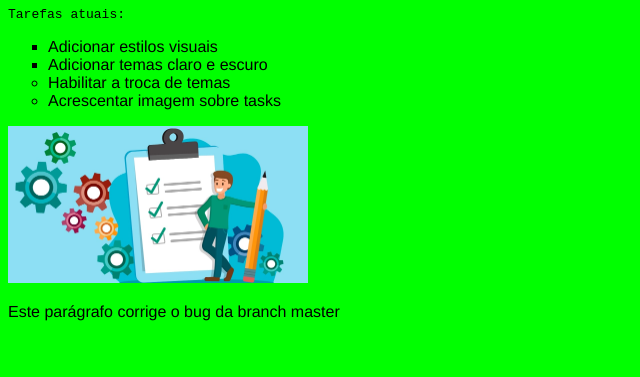
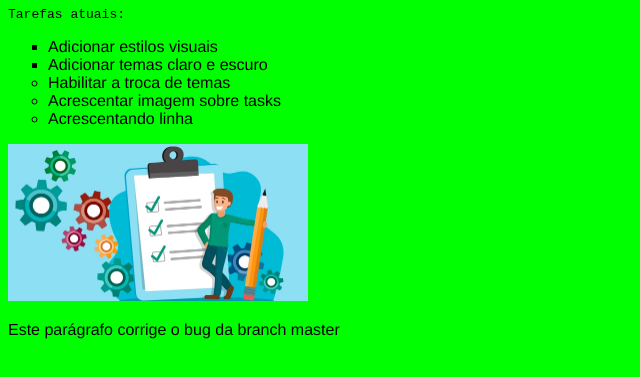
Before and after one commit to fabiolbezerra/CursoGit, a plain HTML site: page index.html in a window 1280 px wide. Shown: the part 73-450 px from the top of the page, without its empty margins (0-640 px from the left). Drawn offline with Linux system fonts and the light colour scheme.

Commit message:
acrescentando linha

```diff
--- a/index.html
+++ b/index.html
@@ -13,6 +13,7 @@
         <li class="list">Adicionar temas claro e escuro</li>
         <li>Habilitar a troca de temas</li>
         <li>Acrescentar imagem sobre tasks</li>
+        <li>Acrescentando linha</li>
     </ul>
     <div>
         <button class="btn">Escuro</button>
```
